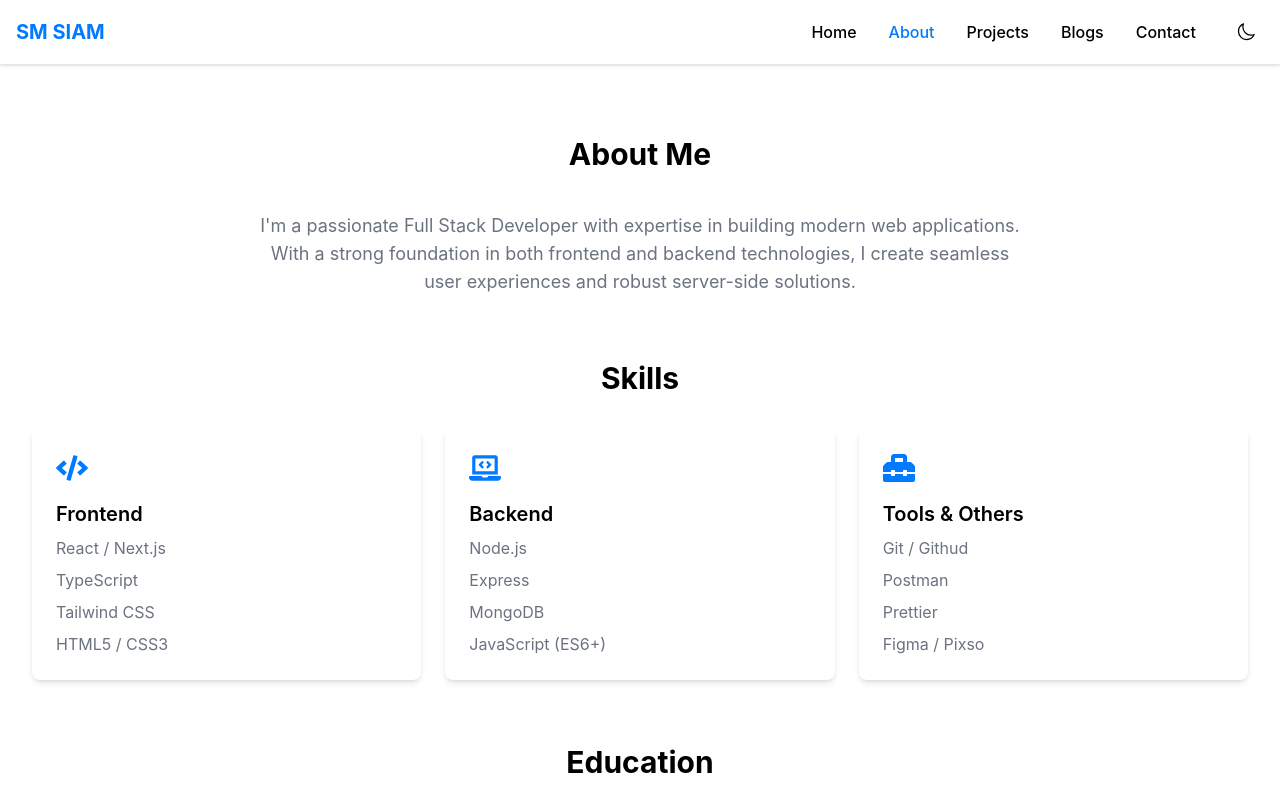
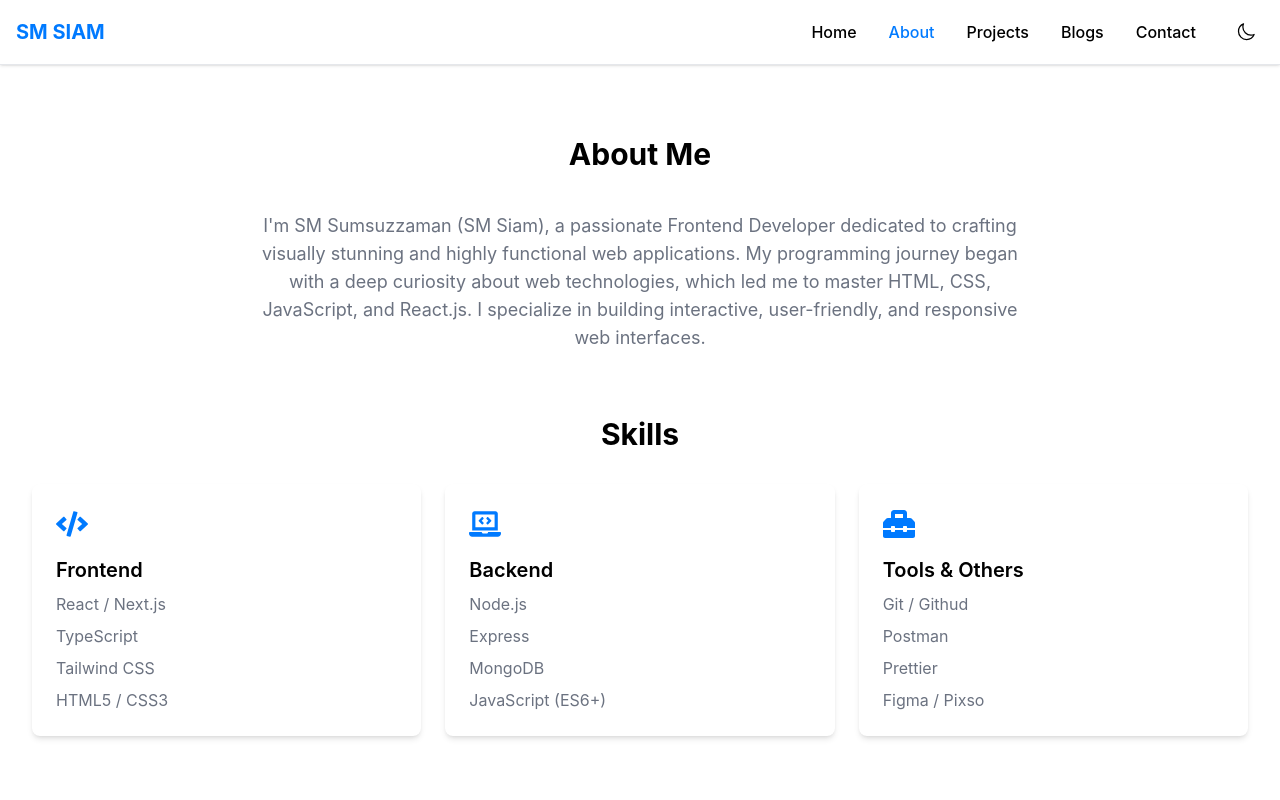
Before and after one commit to siam114/portfolio-website-nextjs, a Next.js app: page /about in a window 1280 px wide. Shown: the top 800 px of the page. Built offline with nearby package versions, Linux system fonts and the light colour scheme.

Commit message:
change about page demo context

```diff
--- a/src/app/about/page.tsx
+++ b/src/app/about/page.tsx
@@ -8,10 +8,7 @@ const About = () => {
       {/* bio section */}
       <section className="mb-16">
         <p className="text-lg text-secondary max-w-3xl mx-auto text-center">
-          I&apos;m a passionate Full Stack Developer with expertise in building
-          modern web applications. With a strong foundation in both frontend and
-          backend technologies, I create seamless user experiences and robust
-          server-side solutions.
+         I&apos;m SM Sumsuzzaman (SM Siam), a passionate Frontend Developer dedicated to crafting visually stunning and highly functional web applications. My programming journey began with a deep curiosity about web technologies, which led me to master HTML, CSS, JavaScript, and React.js. I specialize in building interactive, user-friendly, and responsive web interfaces.
         </p>
       </section>
 
```
